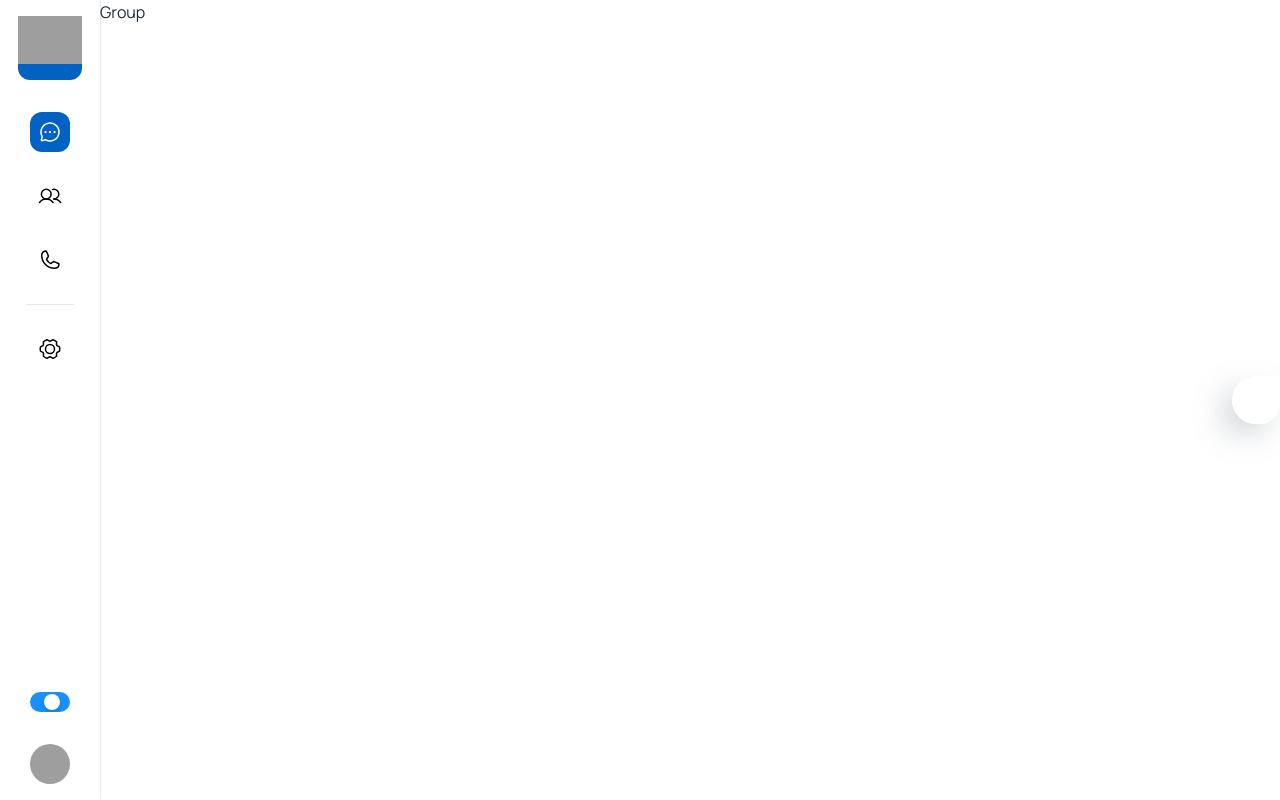
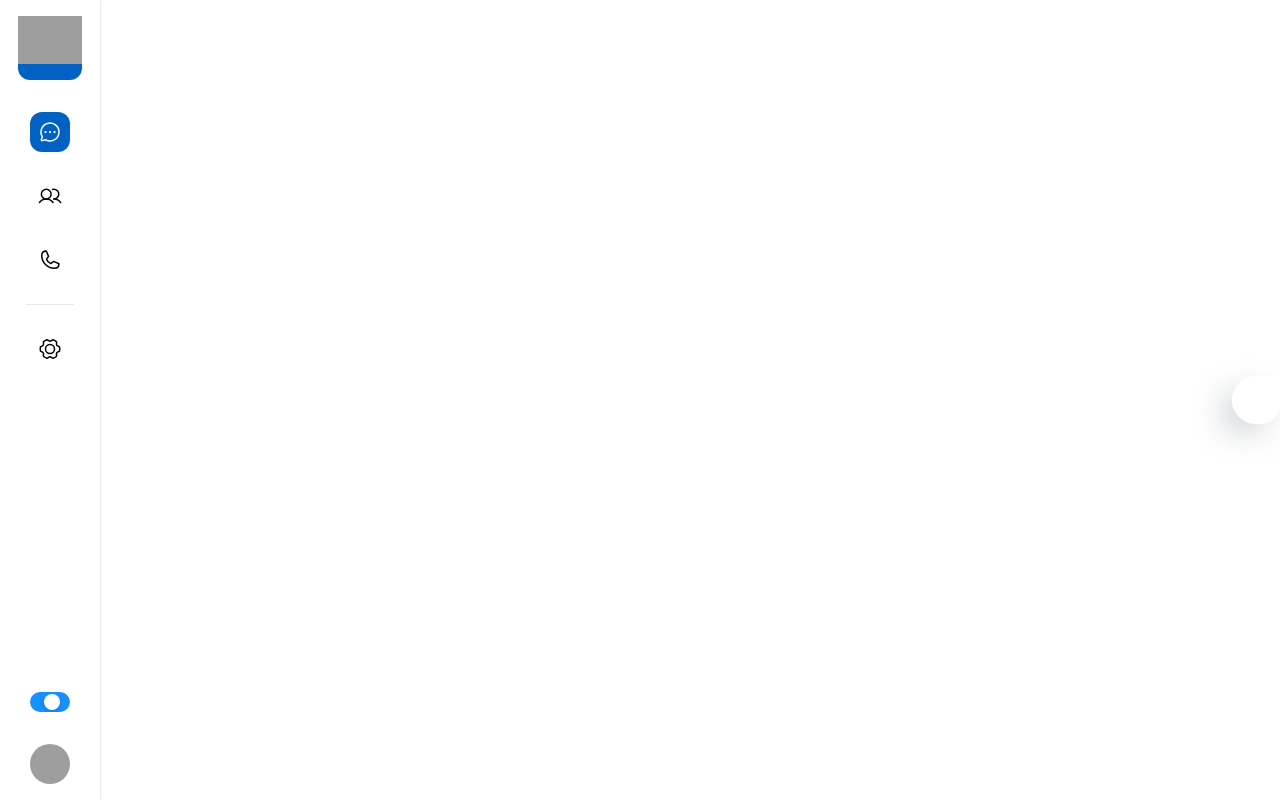
Before and after one commit to rohan-tech-negi/Chat-App, a React (Create React App) app: page /group in a window 1280 px wide. Built offline with nearby package versions, Linux system fonts and the light colour scheme; grey boxes are pictures that could not be loaded; some icons are missing.

Commit message:
now stated our work with the group.js file

```diff
--- a/src/pages/dashboard/Group.js
+++ b/src/pages/dashboard/Group.js
@@ -2,7 +2,9 @@ import React from 'react'
 
 const Group = () => {
   return (
-    <div>Group</div>
+    <>
+
+    </>
   )
 }
 
```
